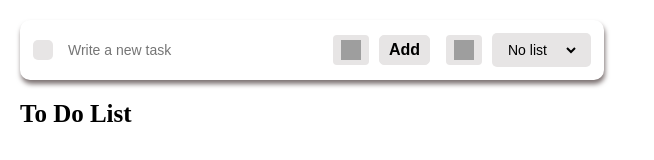
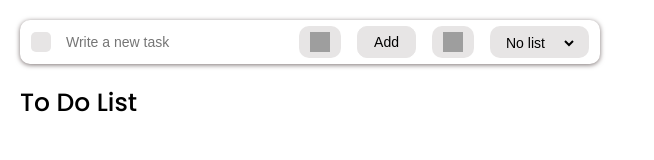
Before and after one commit to vaishalijadhav606/assignment-wing, a plain HTML site: page index.html in a window 1280 px wide. Shown: the whole page, without its empty margins (0-654 px from the left). Drawn offline with Linux system fonts and the light colour scheme; grey boxes are pictures that could not be loaded.

Commit message:
ui changes

```diff
--- a/index.css
+++ b/index.css
@@ -1,14 +1,14 @@
 body {
     margin: 0;
     padding: 20px;
-    /* background-color: gray; */
+    font-family: 'Poppins', sans-serif;
 }
 .main-container {
     background-color: #fff;
     width: 45%;
-    padding: 10px;
+    padding: 3px 8px;
     border-radius: 10px;
-    box-shadow: 1px 4px 5px #7c7272;
+    box-shadow: 0px 1px 5px #7c7272;
     justify-content: space-between;
     border-width: 3px;
     border-style: solid;
@@ -29,9 +29,8 @@ body {
 }
 .change-icon-container {
     background-color: #e7e5e5;
-    margin-right: 10px;
-    padding: 5px 8px;
-    border-radius: 4px;
+    padding: 6px 11px;
+    border-radius: 10px;
 }
 .change-icon {
     width: 20px;
@@ -54,13 +53,13 @@ body {
 }
 .dropdown-select {
     background-color: #e7e5e5;
-    border-radius: 5px;
-    padding: 8px 12px;
+    border-radius: 10px;
+    padding: 3.5px 12px;
 }
 select {
     border: 0;
     font-size: 14px;
-    font-weight: 500;
+    font-weight: 400;
     color: #000;
     background-color: transparent;
     width: 75px;
@@ -90,10 +89,10 @@ select:focus {
 }
 #calendarIcon #dateCal {
     position: absolute;
-    width: 36px;
+    width: 52px;
     height: 26px;
     top: 0;
-    left: 0;
+    right: 0;
     opacity: 0;
 }
 .mr-3 {
@@ -110,10 +109,11 @@ select:focus {
     background-color: #e7e5e5;
     border: 1px solid #e7e5e5;
     color: #000;
-    padding: 5px 9px;
-    border-radius: 5px;
-    font-size: 16px;
-    font-weight: 600;
+    padding: 5px 16px;
+    border-radius: 10px;
+    font-size: 14px;
+    font-weight: 400;
+    height: 32px;
 }
 .cursor-pointer {
     cursor: pointer;
--- a/index.html
+++ b/index.html
@@ -9,6 +9,7 @@
     />
     <title>Wing - AI</title>
     <link href="./index.css" rel="stylesheet" />
+    <link href="https://fonts.googleapis.com/css2?family=Poppins:wght@100;200;300;400;500;700&display=swap" rel="stylesheet">
     <script src="./index.js"></script>
   </head>
   <body>
@@ -31,15 +32,15 @@
         <textarea id="textareaItem" class="d-none input-field" placeholder="Write a new task" style="border: 1px solid #ccc;"></textarea>
       </div>
       <div class="flex items-center justify-center">
-          <div class="change-icon-container flex items-center cursor-pointer" id="calendarIcon">
-              <input type="date" id="dateCal"/>
+          <div class="change-icon-container flex items-center cursor-pointer mr-3" id="calendarIcon">
+              <input type="date" id="dateCal" class="cursor-pointer"/>
               <img
-              class="change-icon"
+              class="change-icon cursor-pointer"
               src="https://www.pngfind.com/pngs/m/106-1067742_calendar-icon-png-transparent-calendar-line-icon-png.png"
               />
         </div>
         <button id='addTaskButton' class="mr-3 add-btn cursor-pointer" onclick="addTask()">Add</button>
-        <div class="change-icon-container flex items-center cursor-pointer" id="toggleicon" onclick="toggleIcon()">
+        <div class="change-icon-container flex items-center cursor-pointer mr-3" id="toggleicon" onclick="toggleIcon()">
           <img
             class="change-icon"
             src="https://pic.onlinewebfonts.com/svg/img_233156.png"
@@ -55,7 +56,7 @@
       </div>
     </div>
 
-    <div style="margin-top: 20px; font-size: 25px; font-weight: 700;">
+    <div style="margin-top: 20px; font-size: 25px; font-weight: 500;">
         <div>To Do List</div>
         <ul id='toDo'>
             <!-- <li class="normal-text">
```
